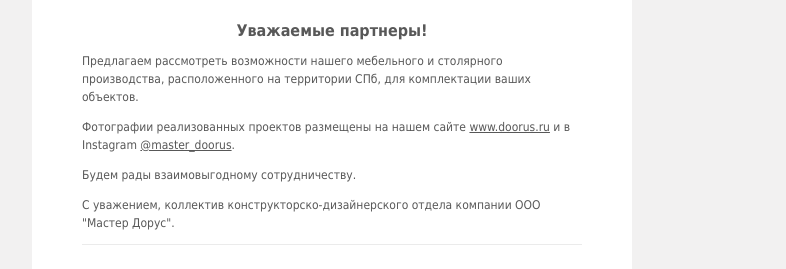
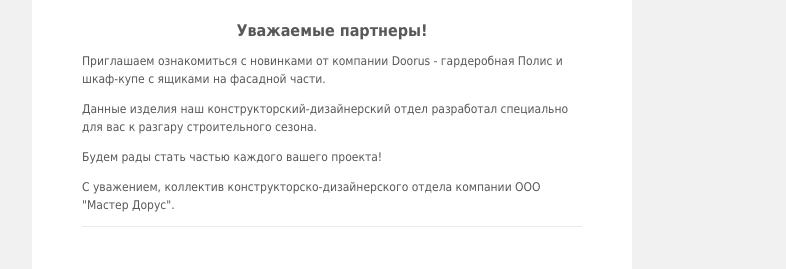
Before and after one commit to IlyaTish/doorus-email, a plain HTML site: page index.html in a window 1280 px wide. Shown: the part 359-628 px from the top of the page, without its empty margins (308-1094 px from the left). Drawn offline with Linux system fonts and the light colour scheme.

Commit message:
changing text

```diff
--- a/index.html
+++ b/index.html
@@ -16,9 +16,9 @@
 				<div class="top_text" style="border-bottom: 1px solid #ebebeb;margin-bottom: 25px">
 					<div class="title" style="text-align: center;font-weight: bold;font-size: 16px">Уважаемые партнеры!</div>
 					<div class="article">
-						<p>Предлагаем рассмотреть возможности нашего мебельного и столярного производства, расположенного на территории СПб, для комплектации ваших объектов.</p>
-						<p>Фотографии реализованных проектов размещены на нашем сайте <a href="http://www.doorus.ru/" style="color: #585858">www.doorus.ru</a> и в Instagram <a href="https://www.instagram.com/master_doorus/" style="color: #585858">@master_doorus</a>.</p>
-						<p>Будем рады взаимовыгодному сотрудничеству.</p>
+						<p>Приглашаем ознакомиться с новинками от компании Doorus - гардеробная Полис и шкаф-купе с ящиками на фасадной части.</p>
+						<p>Данные изделия наш конструкторский-дизайнерский отдел разработал специально для вас к разгару строительного сезона.</p>
+						<p>Будем рады стать частью каждого вашего проекта!</p>
 						<p>С уважением, коллектив конструкторско-дизайнерского отдела компании ООО "Мастер Дорус".</p>
 					</div>
 				</div>
```
